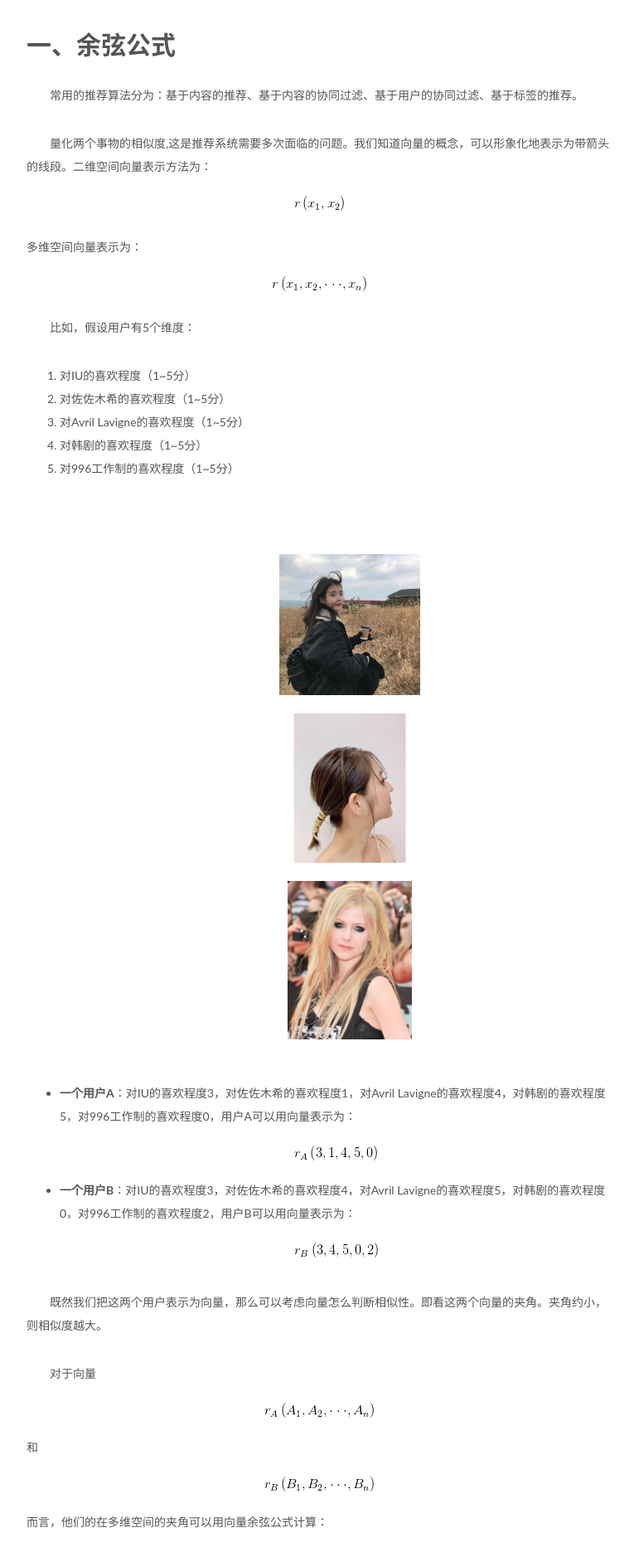
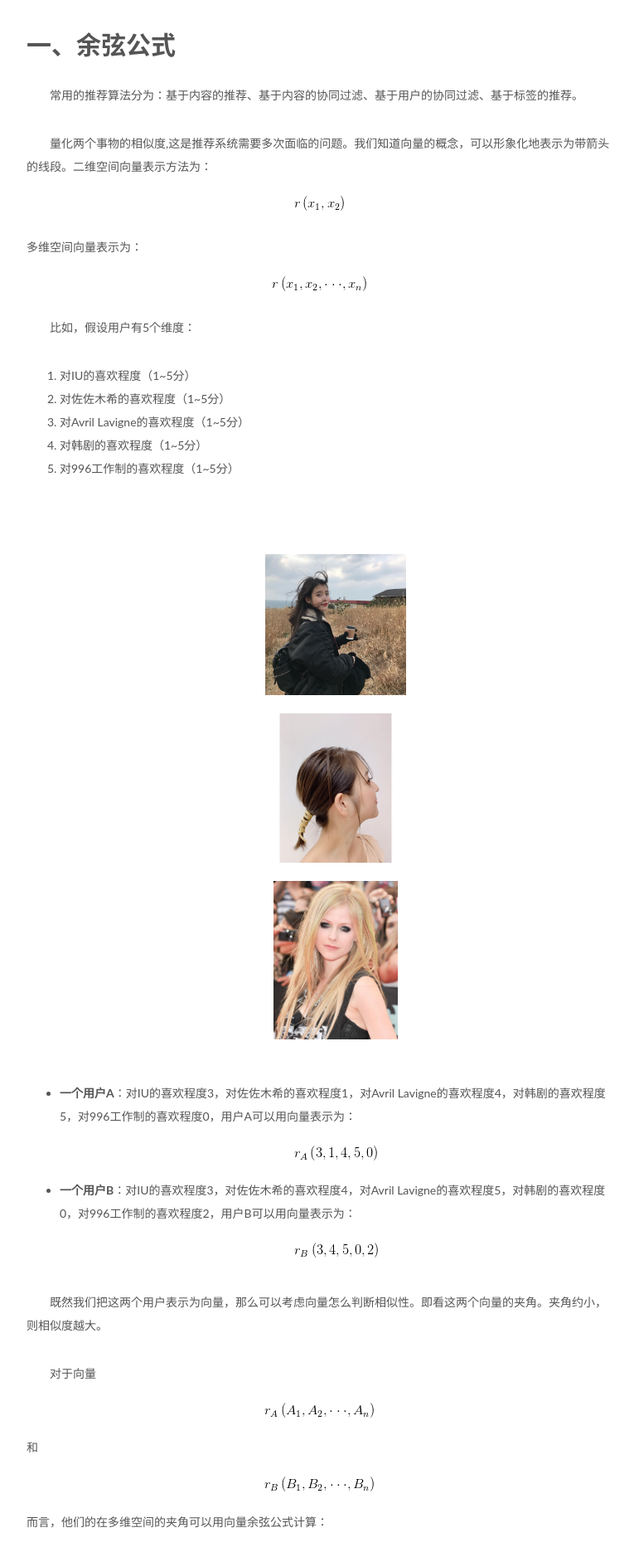
Before and after one commit to ARTAvrilLavigne/ARTAvrilLavigne.github.io, a Jekyll site: the page built from _posts/2019-04-27-recommendation algorithm.markdown, in a window 1280 px wide. Shown: the part 535-2412 px from the top of the page at 83% size, without its empty margins (233-998 px from the left). Built offline with Jekyll 4.4.1, drawn with Linux system fonts in a browser that asks for light colours; nearby versions of some CDN libraries; comment, search, counter and statistics services are not loaded.

Commit message:
Update 2019-04-27-recommendation algorithm.markdown

```diff
--- a/_posts/2019-04-27-recommendation algorithm.markdown
+++ b/_posts/2019-04-27-recommendation algorithm.markdown
@@ -22,7 +22,7 @@
 </ol>
 <ul>
 <br>
-<div style='width:700px; margin:0px auto'>
+<div style='width:500px; margin:0px auto'>
 <img src="https://github.com/ARTAvrilLavigne/ARTAvrilLavigne.github.io/blob/master/myblog/2019-04-27-recommendation%20algorithm/IU.jpg?raw=true" width="170" height="180">
 <img src="https://github.com/ARTAvrilLavigne/ARTAvrilLavigne.github.io/blob/master/myblog/2019-04-27-recommendation%20algorithm/sasaki.jpg?raw=true" width="180" height="180">
 <img src="https://github.com/ARTAvrilLavigne/ARTAvrilLavigne.github.io/blob/master/myblog/2019-04-27-recommendation%20algorithm/avril.jpg?raw=true" width="150" height="180">
```
